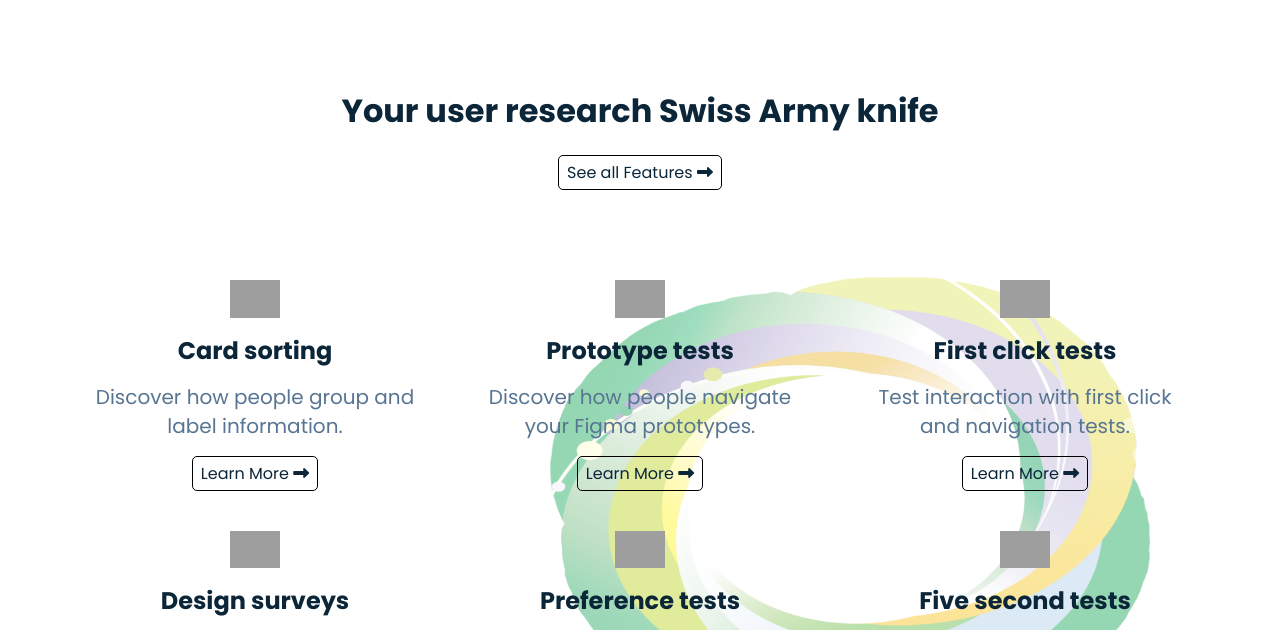
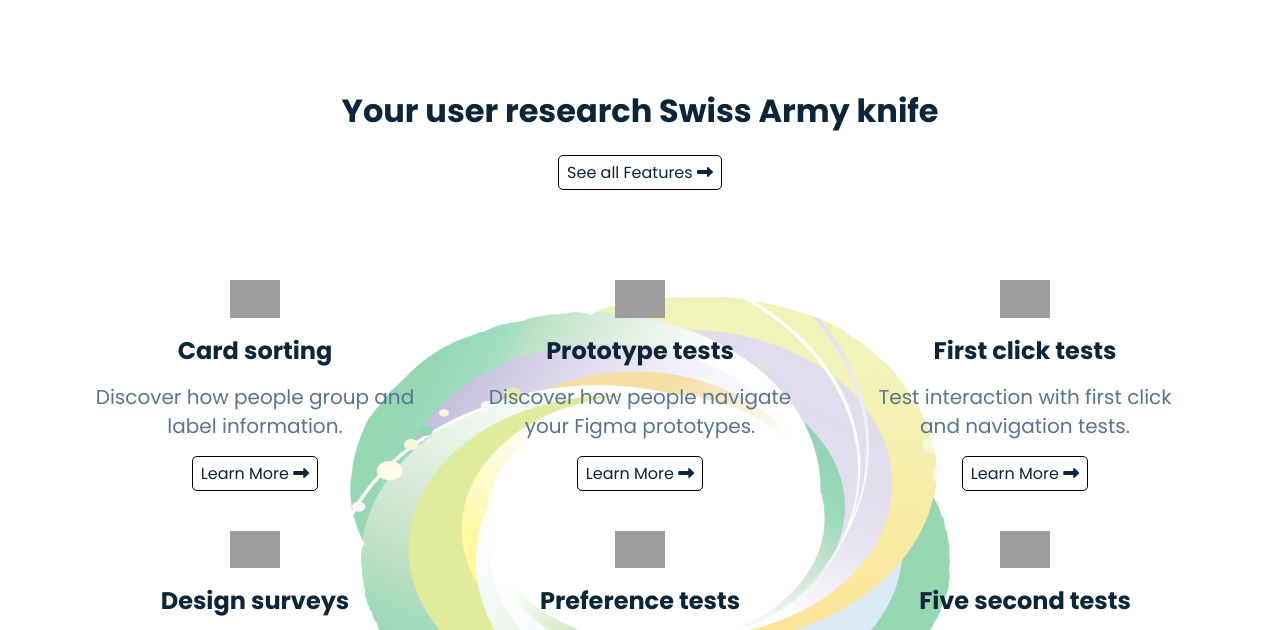
Before and after one commit to Ajay-Devkate/First-Website, a plain HTML site: page index.html in a window 1280 px wide. Shown: the part 789-1419 px from the top of the page. Drawn offline with Linux system fonts and the light colour scheme; grey boxes are pictures that could not be loaded.

Commit message:
Update style.css

```diff
--- a/style.css
+++ b/style.css
@@ -228,7 +228,7 @@
      padding: 90px var(--padding-inline-section) 0;
      background-image: url(asset\ 46.png);
      background-repeat: no-repeat;
-     background-position: 500px 280px;
+     background-position: 300px 300px;
      background-size: 600px;
      padding-bottom: 10pxpx;
 
```
